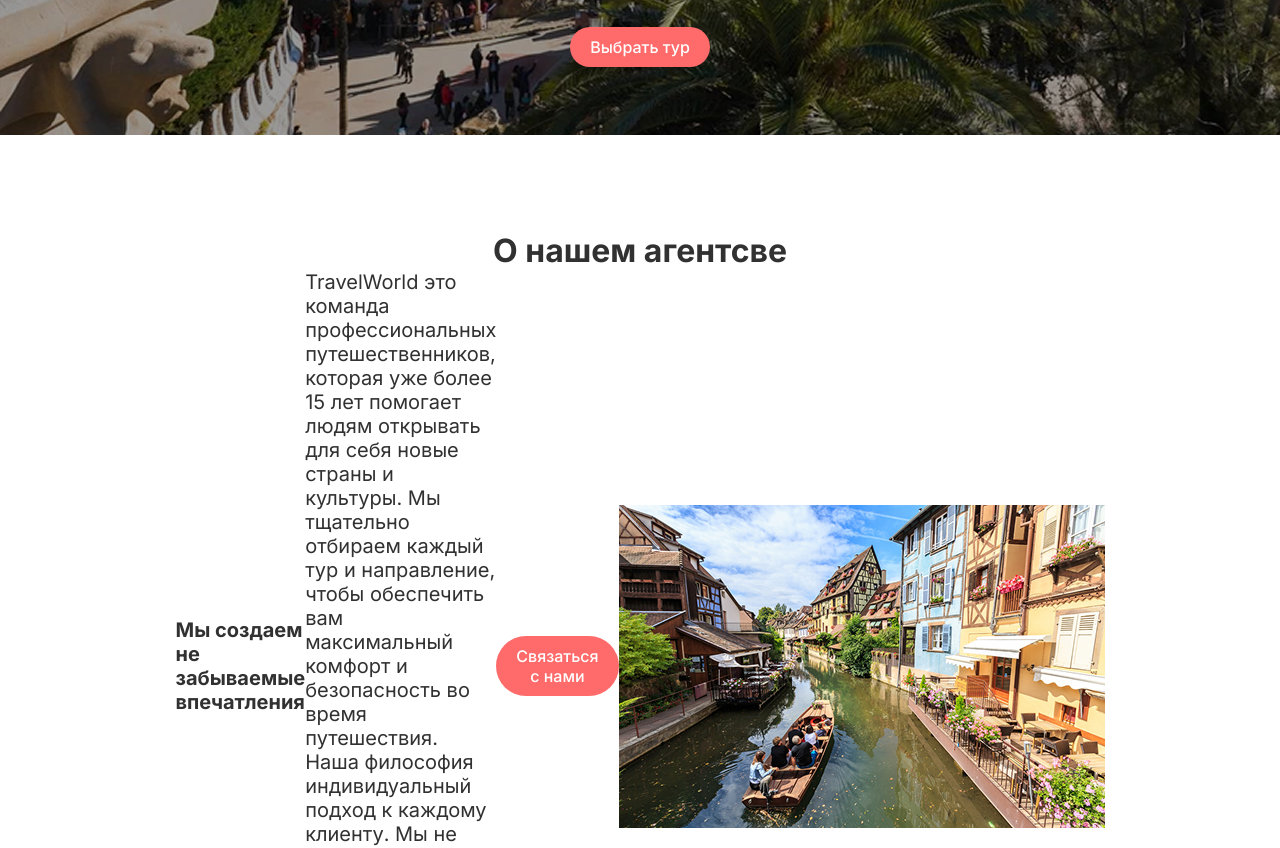
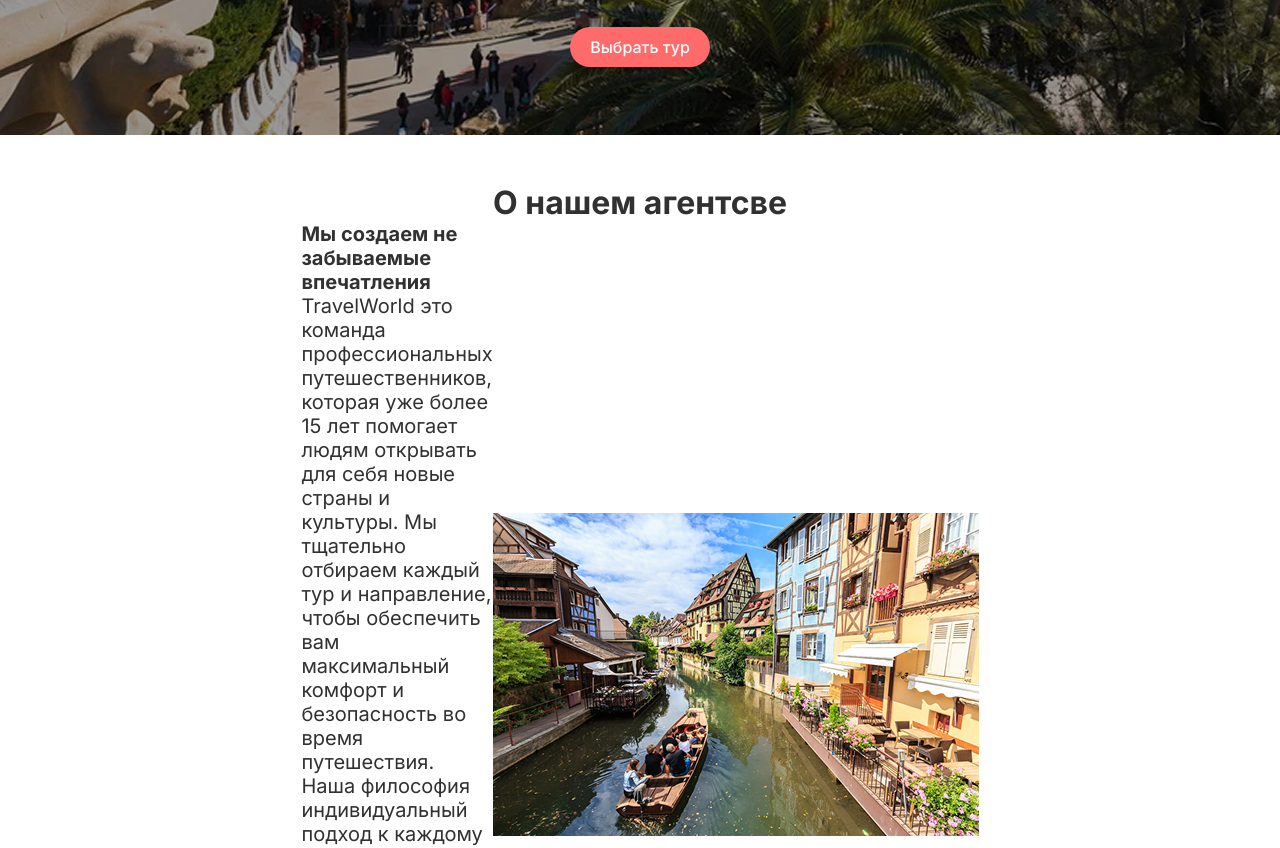
Before and after one commit to tyqFaradey/Web, a React (Vite) app in the folder lab2/css_2/: page / in a window 1280 px wide. Shown: the part 360-1208 px from the top of the page. Built offline with nearby package versions, Linux system fonts and the light colour scheme.

Commit message:
implement Section component

```diff
--- a/lab2/css_2/src/widgets/section1/Section1.jsx
+++ b/lab2/css_2/src/widgets/section1/Section1.jsx
@@ -1,12 +1,12 @@
 import Button from "@/shared/ui/Button";
-
+import Section from "@/shared/ui/Section";
 import styles from "./Section1.module.scss";
 
 import bgImage from "@/assets/section1_bg_img.png";
 
 function Section1() {
   return (
-    <section className={styles.section}>
+    <Section className={styles.section}>
       <img src={bgImage} alt="background" className={styles.backgroundImg} />
 
       <div className={styles.content}>
@@ -16,7 +16,7 @@ function Section1() {
         </p>
         <Button className={styles.button}>Выбрать тур</Button>
       </div>
-    </section>
+    </Section>
   );
 }
 
--- a/lab2/css_2/src/widgets/section1/Section1.module.scss
+++ b/lab2/css_2/src/widgets/section1/Section1.module.scss
@@ -1,6 +1,7 @@
 .section {
   position: relative;
   width: 100%;
+  padding: 0;
 }
 
 .backgroundImg {
--- a/lab2/css_2/src/widgets/section2/Section2.jsx
+++ b/lab2/css_2/src/widgets/section2/Section2.jsx
@@ -1,4 +1,5 @@
 import Button from "@/shared/ui/Button";
+import Section from "@/shared/ui/Section";
 import SectionTitle from "@/shared/ui/SectionTitle";
 
 import styles from "./Section2.module.scss";
@@ -7,13 +8,14 @@ import image from "@/assets/section2_img.png";
 
 function Section2() {
   return (
-    <section className={styles.section}>
+    <Section className={styles.section}>
       <SectionTitle>О нашем агентсве</SectionTitle>
       <div className={styles.content}>
+        <div className={styles.text}>
           <h4>Мы создаем не забываемые впечатления</h4>
           <p>
-          TravelWorld это команда профессиональных путешественников, которая уже
-          более 15 лет помогает людям открывать для себя новые страны и
+            TravelWorld это команда профессиональных путешественников, которая
+            уже более 15 лет помогает людям открывать для себя новые страны и
             культуры. Мы тщательно отбираем каждый тур и направление, чтобы
             обеспечить вам максимальный комфорт и безопасность во время
             путешествия. Наша философия индивидуальный подход к каждому клиенту.
@@ -21,10 +23,11 @@ function Section2() {
             соответствуют вашим интересам, бюджету и предпочтениям.
           </p>
           <Button>Связаться с нами</Button>
+        </div>
 
         <img src={image} alt="img" className={styles.img} />
       </div>
-    </section>
+    </Section>
   );
 }
 
--- a/lab2/css_2/src/widgets/section2/Section2.module.scss
+++ b/lab2/css_2/src/widgets/section2/Section2.module.scss
@@ -1,14 +1,4 @@
-.section {
-  display: flex;
-  flex-direction: column;
 
-  justify-content: center;
-  align-items: center;
-
-  padding: $padding-global;
-  padding-top: 6rem;
-  padding-bottom: 6rem;
-}
 
 .title {
   font-size: 32px;
```
Lines whose indentation alone changed are shown as unchanged.
